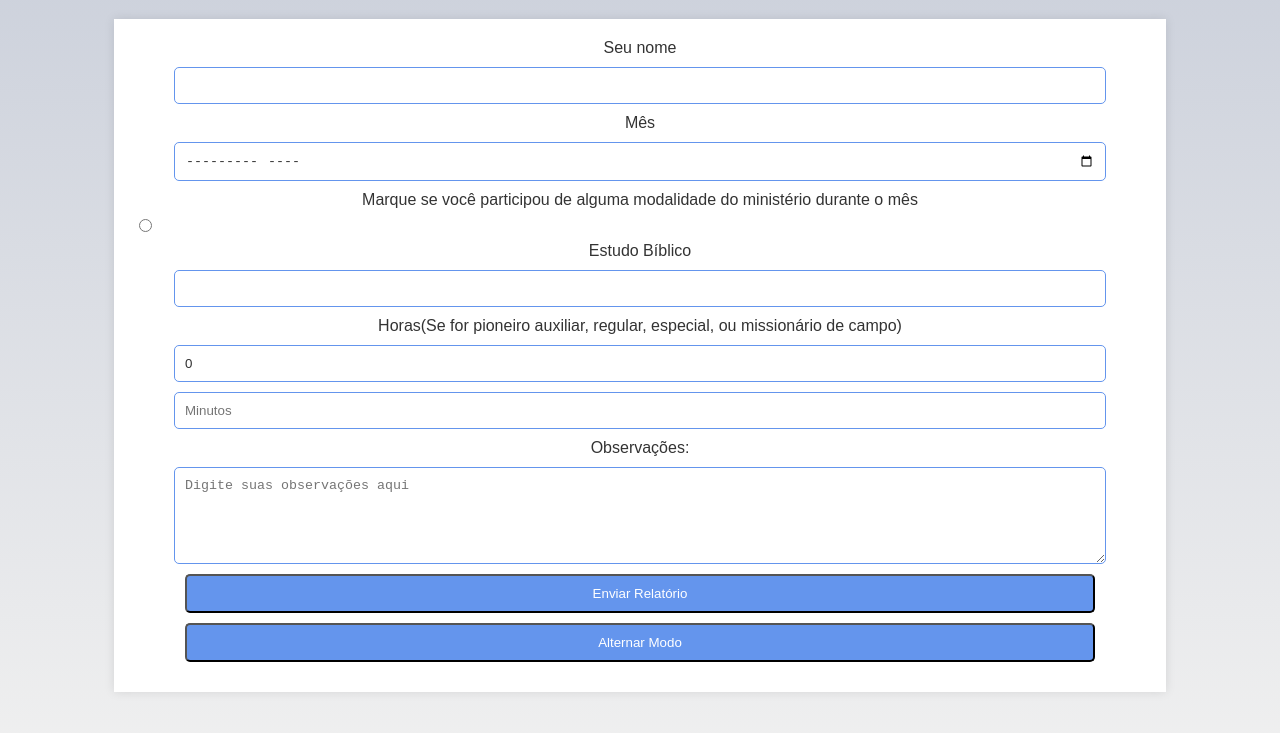
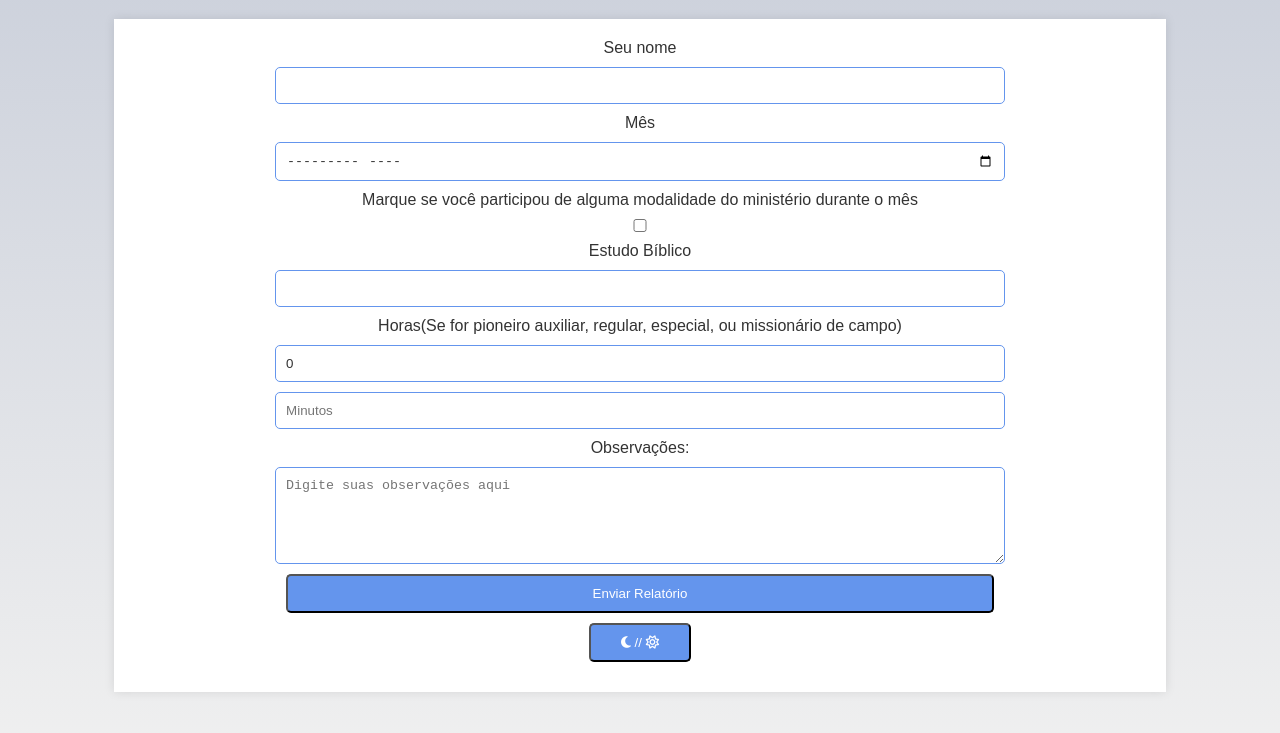
Before and after one commit to Obake18/relatorio, a plain HTML site: page index.html in a window 1280 px wide. Shown: the part 61-794 px from the top of the page. Drawn offline with Linux system fonts and the light colour scheme.

Commit message:
cheack box e tema dos botões.

```diff
--- a/index.html
+++ b/index.html
@@ -2,6 +2,7 @@
 <html lang="en">
 
 <head>
+    <script src="https://kit.fontawesome.com/8795f1462c.js" crossorigin="anonymous"></script>
     <script type="module" src="relatorio.js"></script>
     <meta charset="UTF-8">
     <link rel="stylesheet" href="styles.css" />
@@ -28,7 +29,7 @@
 
         <div>
             <label for="atividade">Marque se você participou de alguma modalidade do ministério durante o mês</label>
-            <input type="radio" name="atividade" id="atividade-sim" required>
+            <input type="checkbox" name="atividade" id="atividade-sim" required>
         </div>
 
         <div>
@@ -50,7 +51,11 @@
             </div>
             <button type="submit">Enviar Relatório</button>
         </form>
-        <button id="mode-toggle">Alternar Modo</button>
+        <button id="mode-toggle">
+            <i class="fa-solid fa-moon"></i>
+            //
+            <i class="fa-regular fa-sun"></i>
+        </button>
 
 <script>
     var toggleButton = document.getElementById('mode-toggle');
--- a/styles.css
+++ b/styles.css
@@ -45,12 +45,16 @@ input, textarea, button {
     outline: none;
     padding: 10px;
     margin: 10px;
-    width: 90%;
+    width: 70%;
     border-radius: 5px; /* Bordas arredondadas */
     display: block; /* Adicionado para centralizar os inputs e botões */
     margin-left: auto; /* Adicionado para centralizar os inputs e botões */
     margin-right: auto; /* Adicionado para centralizar os inputs e botões */
     transition: background-color 0.5s ease, color 0.5s ease, border 0.5s ease; /* Adicionado para suavizar a transição entre os modos */
+}
+
+#container #mode-toggle {
+    width: 10%; /* Removido o !important e adicionado um seletor mais específico */
 }
 
 body.light-mode input, body.light-mode textarea {
@@ -65,10 +69,11 @@ body.dark-mode input, body.dark-mode textarea, body.dark-mode button {
     border: #858fa3 0.4px solid;
 }
 
-input[type=radio] {
-    width: auto;
-    margin: 10px 5px;
+input[type=checkbox] + label {
+    margin-left: 8px;
 }
+
+
 
 button {
     cursor: pointer;
```
Also changed, not shown: cofre/table.html (+5 -1 lines).
